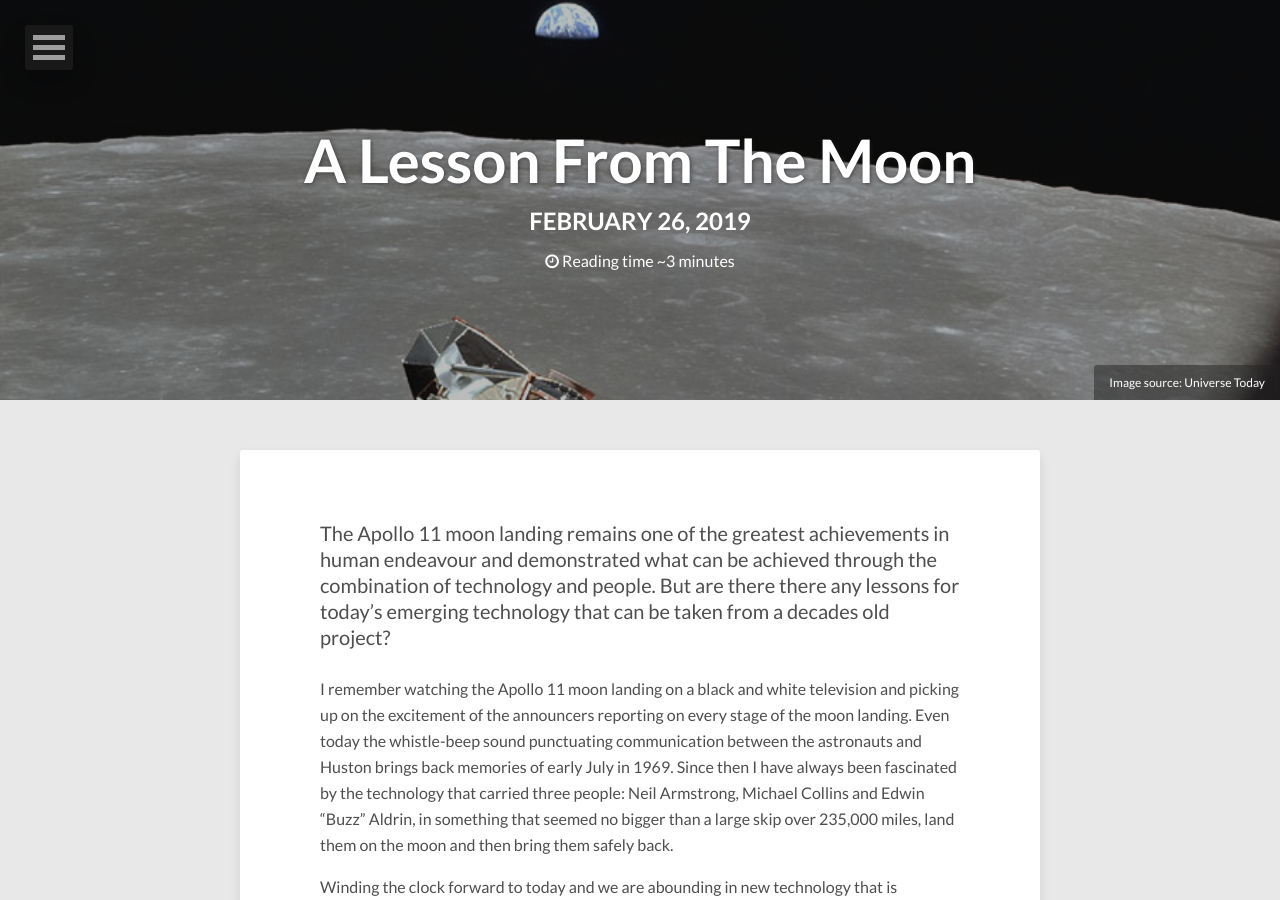
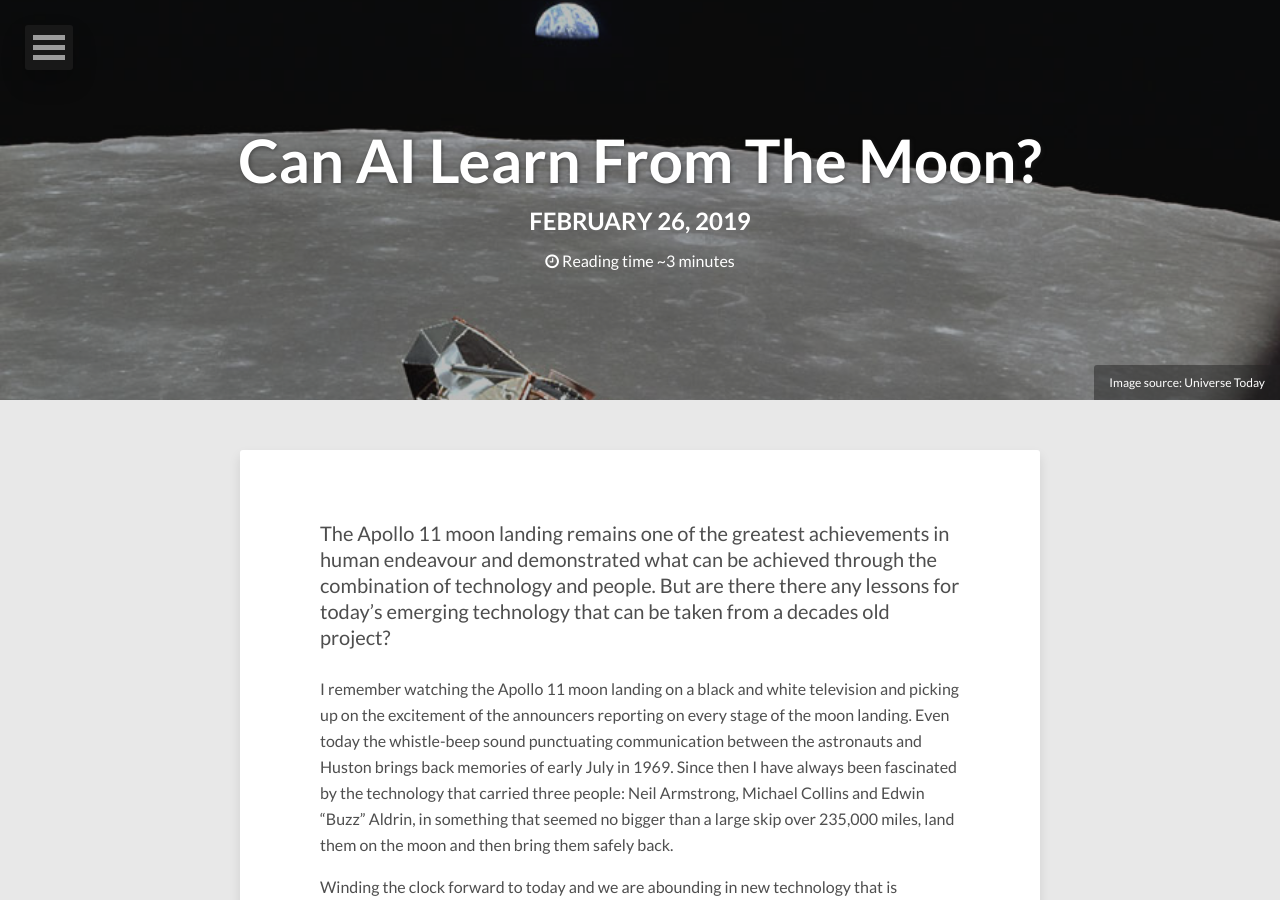
Before and after one commit to dtinblack/dtinblack.github.io, a Jekyll site: the page built from _posts/2019-02-26-lesson-from-the-moon.md, in a window 1280 px wide and 900 px high. Built offline with Jekyll 4.4.1, drawn with Linux system fonts in a browser that asks for light colours; nearby versions of some CDN libraries.

Commit message:
new heading

```diff
--- a/_posts/2019-02-26-lesson-from-the-moon.md
+++ b/_posts/2019-02-26-lesson-from-the-moon.md
@@ -1,6 +1,6 @@
 ---
 layout: post
-title: A Lesson From The Moon
+title: Can AI Learn From The Moon?
 description: "Limits in the use of technology."
 modified: 2019-02-26
 tags: [Apollo 11, Neil Armstrongt, Margaret Hamilton, Artificial Technology]
```
